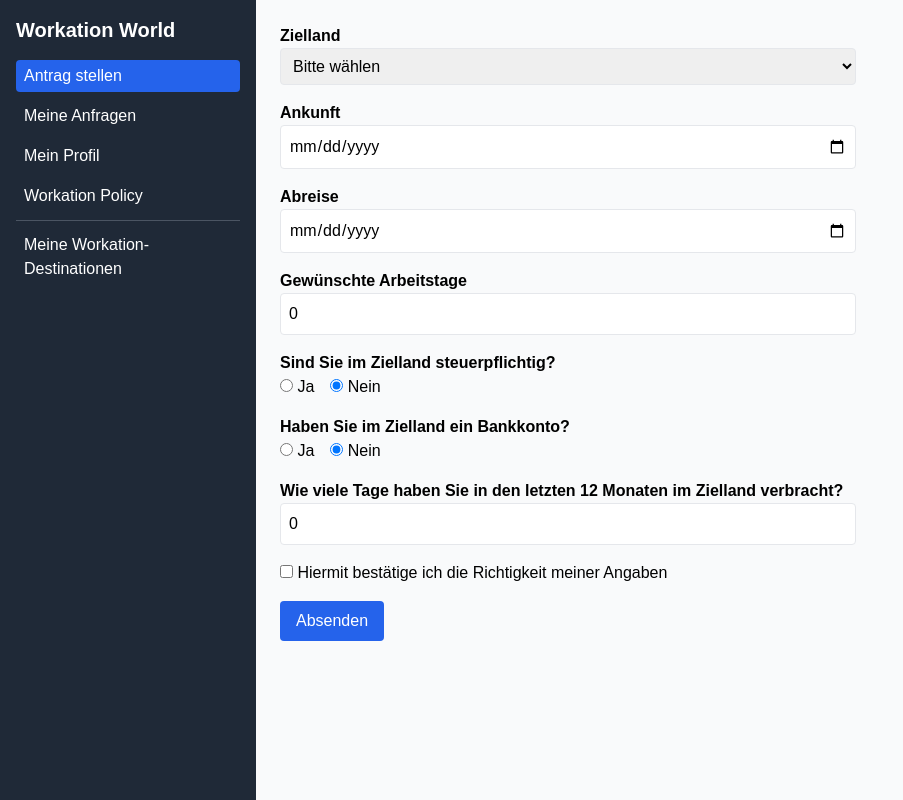
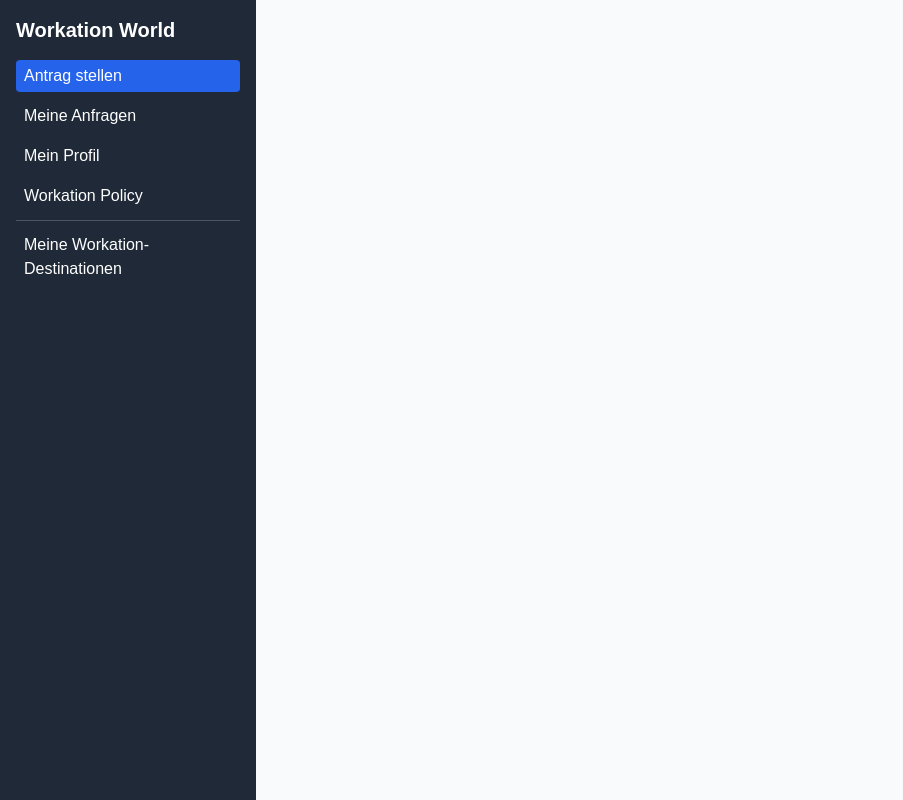
Before and after one commit to WorkationTobias/workation-prototype, a Next.js app: page / in a window 1280 px wide. Shown: the whole page, without its empty margins (0-903 px from the left). Built offline with nearby package versions, Linux system fonts and the light colour scheme.

Commit message:
Update index.js

```diff
--- a/pages/index.js
+++ b/pages/index.js
@@ -38,70 +38,15 @@ export default function Home() {
     }
   ])
 
-  const [profil, setProfil] = useState({
-    vorUndNachname: "",
-    staatsangehoerigkeit: "",
-    zweiteStaatsangehoerigkeit: "",
-    geschlecht: "",
-    geburtsdatum: "",
-    geburtsort: "",
-    strasseUndHausnummer: "",
-    postleitzahl: "",
-    stadt: "",
-    land: "",
-    landDerLohnabrechnung: "",
-    krankenversicherung: "",
-    oeffentlichKrankenversicherung: "",
-    sozialversicherungsnummer: "",
-    berufsbezeichnung: "",
-    abteilung: "",
-    eintrittsdatum: "",
-    emailadresseDesVorgesetzten: "",
-  })
+  const [destinationenDetails] = useState([
+    { name: "Robinson Club", info: "Mehr als 400 Reiseziele", rabatt: "10% Nachlass nutzen", bild: "/flags/1.png" },
+    { name: "Wyndham Resorts", info: "Mehr als 300 Reiseziele", rabatt: "10% Nachlass nutzen", bild: "/flags/2.png" },
+    { name: "Valamar", info: "Poreč", rabatt: "10% Nachlass nutzen", bild: "/flags/3.png" }
+  ])
 
-  const [policy, setPolicy] = useState({
-    maxTage: 183,
-    enthalteneLaender: ["Nur EU"],
-    dokumente: [
-      { titel: "Allgemeine Betriebsvereinbarung", name: "Workation World - Terms & conditions.pdf", groesse: "197.36 kB", datum: "19.06.2024" },
-      { titel: "Datenschutz im Ausland", name: "Data privacy and security.pdf", groesse: "124.1 kB", datum: "19.06.2024" },
-      { titel: "Krankenversicherung", name: "Insurance policy.pdf", groesse: "121.31 kB", datum: "19.06.2024" }
-    ]
-  })
-
-  const handleChange = (e) => {
-    const { name, value, type, checked } = e.target
-    if (type === "checkbox") {
-      setForm((prev) => ({ ...prev, [name]: checked }))
-    } else if (type === "radio") {
-      const parsed = value === "true"
-      setForm((prev) => ({ ...prev, [name]: parsed }))
-    } else {
-      setForm((prev) => ({ ...prev, [name]: value }))
-    }
+  const handleKachelClick = (resort) => {
+    alert(`Mehr Informationen zu ${resort.name}`)
   }
-
-  const handleSubmit = (e) => {
-    e.preventDefault()
-    setSubmitted(true)
-    setAnfragen((prev) => [...prev, { ...form, risikobewertung: "In Bearbeitung", genehmigung: "Ausstehend", buchungscode: "ausstehend", dokumente: "ausstehend" }])
-    setForm({
-      land: "",
-      start: "",
-      ende: "",
-      arbeitstage: 0,
-      steuerpflicht: false,
-      bankkonto: false,
-      tageVorher: 0,
-      bestaetigung: false
-    })
-    setStep(1)
-    setActiveTab("meine-anfragen")
-  }
-
-  const destinationen = [
-    "Spanien", "Italien", "Frankreich", "Griechenland", "Türkei", "Deutschland", "Kroatien", "Österreich", "Schweiz", "Portugal", "Niederlande", "Belgien", "Polen", "Tschechien", "Ungarn", "Dänemark", "Schweden", "Norwegen", "Finnland", "Irland", "Großbritannien", "USA", "Kanada", "Mexiko", "Brasilien", "Thailand", "Indonesien", "Japan", "China", "Australien", "Neuseeland", "Marokko", "Ägypten", "Südafrika"
-  ]
 
   return (
     <div className="flex h-screen">
@@ -118,139 +63,24 @@ export default function Home() {
       </aside>
 
       <main className="flex-1 overflow-y-auto p-6 bg-gray-50">
-        {activeTab === "antrag" && (
-          <form onSubmit={handleSubmit} className="space-y-4 max-w-xl">
-            <div>
-              <label className="block font-semibold">Zielland</label>
-              <select name="land" value={form.land} onChange={handleChange} className="w-full border rounded p-2">
-                <option value="">Bitte wählen</option>
-                {destinationen.map((land, i) => <option key={i} value={land}>{land}</option>)}
-              </select>
-            </div>
-            <div>
-              <label className="block font-semibold">Ankunft</label>
-              <input type="date" name="start" value={form.start} onChange={handleChange} className="w-full border rounded p-2" />
-            </div>
-            <div>
-              <label className="block font-semibold">Abreise</label>
-              <input type="date" name="ende" value={form.ende} onChange={handleChange} className="w-full border rounded p-2" />
-            </div>
-            <div>
-              <label className="block font-semibold">Gewünschte Arbeitstage</label>
-              <input type="number" name="arbeitstage" value={form.arbeitstage} onChange={handleChange} className="w-full border rounded p-2" />
-            </div>
-            <div className="space-y-2">
-              <label className="block font-semibold">Sind Sie im Zielland steuerpflichtig?</label>
-              <label><input type="radio" name="steuerpflicht" value="true" checked={form.steuerpflicht} onChange={handleChange} /> Ja</label>
-              <label className="ml-4"><input type="radio" name="steuerpflicht" value="false" checked={!form.steuerpflicht} onChange={handleChange} /> Nein</label>
-            </div>
-            <div className="space-y-2">
-              <label className="block font-semibold">Haben Sie im Zielland ein Bankkonto?</label>
-              <label><input type="radio" name="bankkonto" value="true" checked={form.bankkonto} onChange={handleChange} /> Ja</label>
-              <label className="ml-4"><input type="radio" name="bankkonto" value="false" checked={!form.bankkonto} onChange={handleChange} /> Nein</label>
-            </div>
-            <div>
-              <label className="block font-semibold">Wie viele Tage haben Sie in den letzten 12 Monaten im Zielland verbracht?</label>
-              <input type="number" name="tageVorher" value={form.tageVorher} onChange={handleChange} className="w-full border rounded p-2" />
-            </div>
-            <div>
-              <label><input type="checkbox" name="bestaetigung" checked={form.bestaetigung} onChange={handleChange} /> Hiermit bestätige ich die Richtigkeit meiner Angaben</label>
-            </div>
-            <button type="submit" className="bg-blue-600 text-white px-4 py-2 rounded">Absenden</button>
-          </form>
-        )}
-
-        {activeTab === "meine-anfragen" && (
+        {activeTab === "destinationen" && (
           <div>
-            <h2 className="text-xl font-bold mb-4">Meine Workation-Anfragen</h2>
-            <table className="w-full table-auto border">
-              <thead>
-                <tr className="bg-gray-200">
-                  <th>Startland</th>
-                  <th>Zielland</th>
-                  <th>Startdatum</th>
-                  <th>Enddatum</th>
-                  <th>Arbeitstage</th>
-                  <th>Risikobewertung</th>
-                  <th>Genehmigung</th>
-                  <th>Buchungscode</th>
-                  <th>Dokumente</th>
-                </tr>
-              </thead>
-              <tbody>
-                {anfragen.map((a, i) => (
-                  <tr key={i} className="text-center border-t">
-                    <td>Deutschland</td>
-                    <td>{a.land}</td>
-                    <td>{a.start}</td>
-                    <td>{a.ende}</td>
-                    <td>{a.arbeitstage}</td>
-                    <td className="text-blue-600">{a.risikobewertung}</td>
-                    <td className="text-yellow-600">{a.genehmigung}</td>
-                    <td>{a.buchungscode}</td>
-                    <td className="text-blue-600">{a.dokumente}</td>
-                  </tr>
-                ))}
-              </tbody>
-            </table>
-          </div>
-        )}
-
-        {activeTab === "mein-profil" && (
-          <div>
-            <h2 className="text-xl font-bold mb-4">Mein Profil bearbeiten</h2>
-            <form className="grid grid-cols-2 gap-4">
-              {Object.entries(profil).map(([key, value], i) => (
-                <div key={i} className="flex flex-col">
-                  <label className="font-semibold capitalize">{key.replace(/([A-Z])/g, ' $1')}</label>
-                  <input type="text" value={value} onChange={e => setProfil(prev => ({ ...prev, [key]: e.target.value }))} className="border rounded p-2" />
-                </div>
-              ))}
-            </form>
-          </div>
-        )}
-
-        {activeTab === "policy" && (
-          <div>
-            <h2 className="text-xl font-bold mb-4">Workation-Richtlinie</h2>
-            <p className="mb-2">Ihre Unternehmensrichtlinie besagt, dass Sie bis zu {policy.maxTage} Arbeitstage im Ausland pro Kalenderjahr arbeiten können.</p>
-            <h3 className="font-semibold">Enthaltene Länder:</h3>
-            <div className="flex flex-wrap gap-2 mb-4">
-              {policy.enthalteneLaender.map((land, i) => (
-                <span key={i} className="bg-gray-200 px-2 py-1 rounded">{land}</span>
-              ))}
-            </div>
-            <div className="grid grid-cols-3 gap-4">
-              {policy.dokumente.map((doc, i) => (
-                <div key={i} className="border p-4 rounded bg-white shadow">
-                  <h4 className="font-semibold mb-2">{doc.titel}</h4>
-                  <p>{doc.name}</p>
-                  <p className="text-sm text-gray-600">{doc.groesse}</p>
-                  <p className="text-sm text-gray-400">Akzeptiert am {doc.datum}</p>
+            <h2 className="text-xl font-bold mb-4">Meine Workation-Destinationen</h2>
+            <div className="grid grid-cols-1 md:grid-cols-2 lg:grid-cols-3 gap-4">
+              {destinationenDetails.map((d, i) => (
+                <div key={i} onClick={() => handleKachelClick(d)} className="cursor-pointer bg-white shadow rounded overflow-hidden hover:shadow-lg transition">
+                  <img src={d.bild} alt={d.name} className="h-40 w-full object-cover" />
+                  <div className="p-4">
+                    <h3 className="font-bold text-lg">{d.name}</h3>
+                    <p className="text-sm text-gray-600">{d.info}</p>
+                    <button className="mt-2 bg-orange-500 text-white text-sm px-2 py-1 rounded">{d.rabatt}</button>
+                  </div>
                 </div>
               ))}
             </div>
-          </div>
-        )}
-
-        {activeTab === "destinationen" && (
-          <div>
-            <h2 className="text-xl font-bold">Ihre bevorzugten Destinationen folgen bald.</h2>
           </div>
         )}
       </main>
     </div>
   )
 }
-
-function calculateWeekdays(startDateStr, endDateStr) {
-  const start = new Date(startDateStr)
-  const end = new Date(endDateStr)
-  let count = 0
-  while (start <= end) {
-    const day = start.getDay()
-    if (day !== 0 && day !== 6) count++
-    start.setDate(start.getDate() + 1)
-  }
-  return count
-}
```
